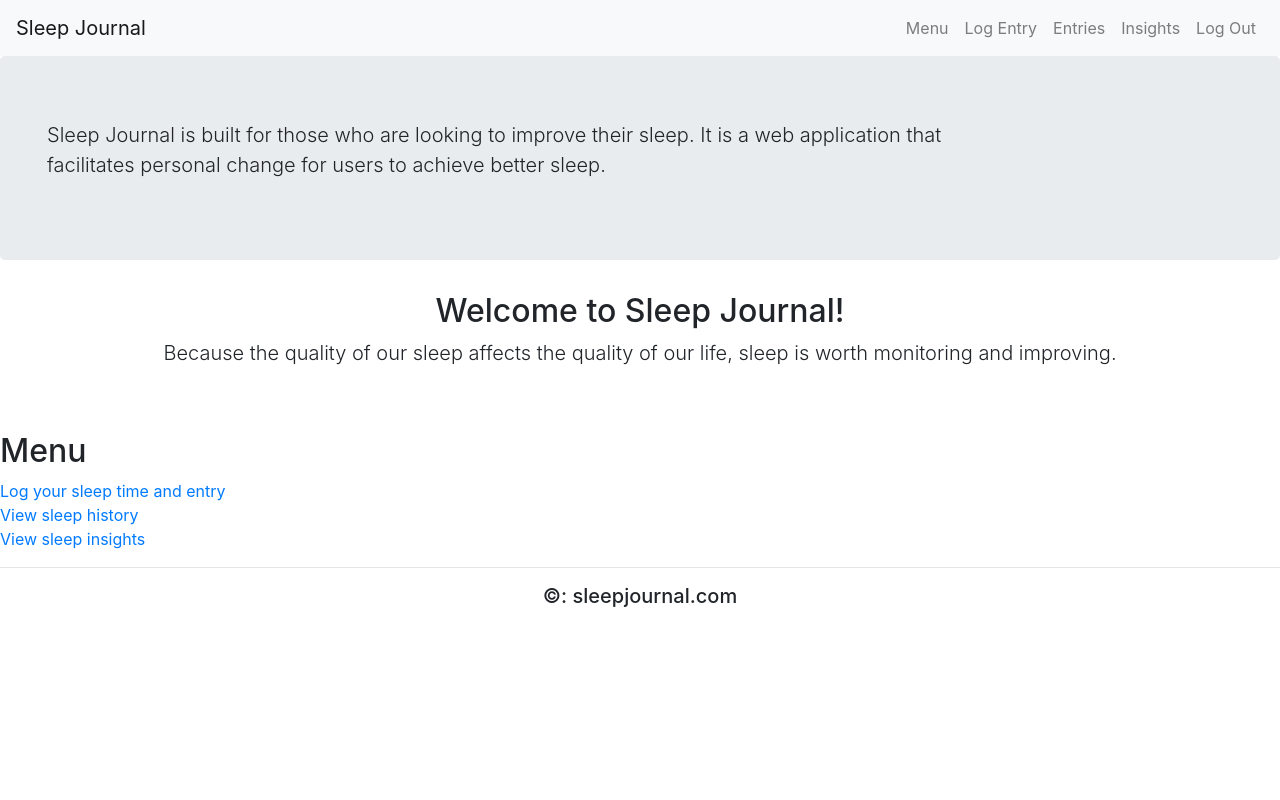
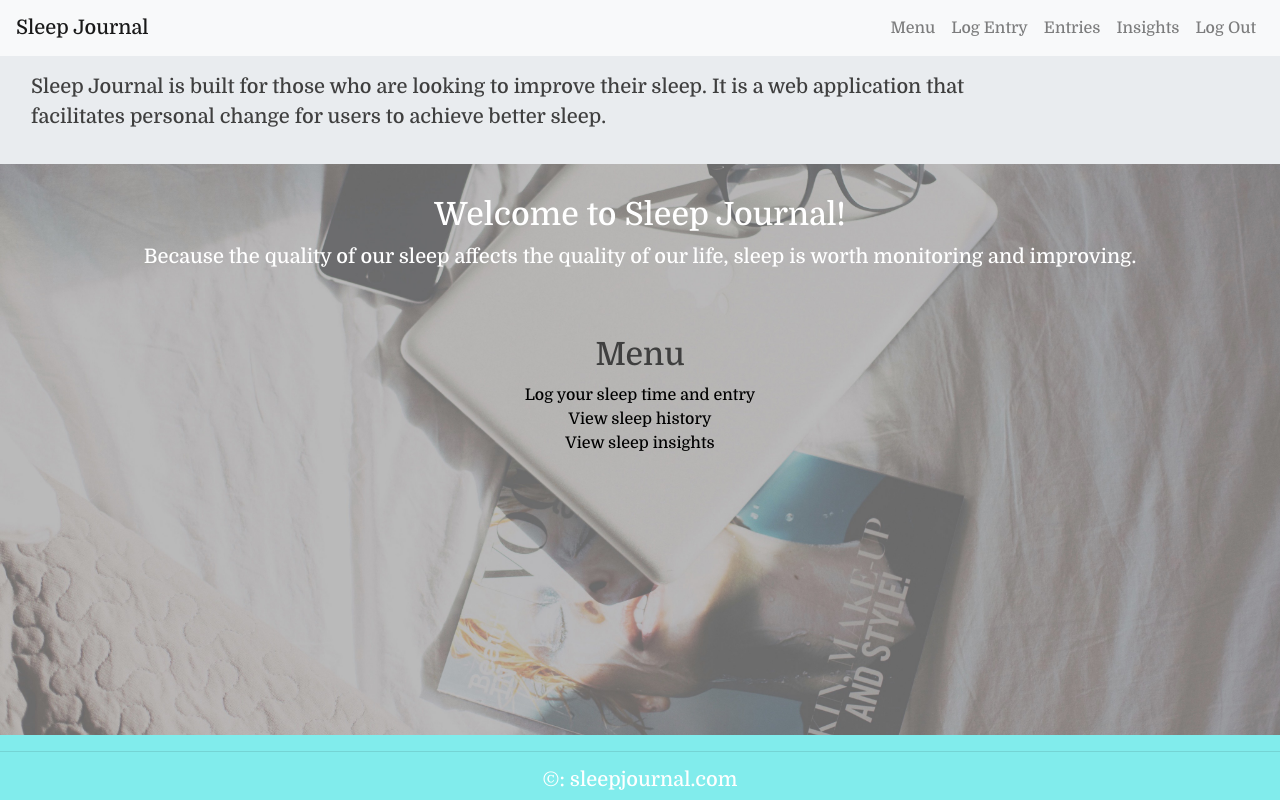
Before and after one commit to alice-yt/hackbright-project, a Flask app: page /menu in a window 1280 px wide. Run offline with Flask 2, Linux system fonts and the light colour scheme; some libraries are stand-ins or nearby versions.

Commit message:
added must updated css file

```diff
--- a/static/css/style.css
+++ b/static/css/style.css
@@ -1,7 +1,65 @@
 /*   Sitewide  */
+
+/* html, body {
+	height: 100%;
+	width: 100%;
+	/* font-family:
+} */
+
+body {
+	background: url(/static/img/bed-and-tech-faded.jpg) no-repeat center center fixed;
+	-webkit-background-size: cover;
+	-moz-background-size: cover;
+	-o-background-size: cover;
+	background-size: cover;
+	color: #ffffff;
+	/* font-family: 'Noto Sans KR', sans-serif; */
+	font-family: 'Domine', serif;
+}
 
 .navbar {
 	background-color: #32dbae;
 	color: white;
 	border-radius: 0px;
 }
+
+.jumbotron {
+	padding: 1rem;
+	border-radius: 0;
+	color: #3f3f3f;
+}
+
+/* .padding {
+	padding-bottom: 2rem;
+} */
+
+footer {
+	background-color: #81ececff;
+	color: #ffffff;
+	position: fixed;
+    bottom: 0;
+    width: 100%;  /* required because fixed position */
+}
+
+
+/*   Menu page  */
+.menu {
+	text-align: center;
+	color: #3f3f3f
+}
+
+.line-wipe {
+	color: #000000
+}
+
+
+/* Form page */
+#mainform {
+	padding: 3rem;
+}
+
+
+/* Login */
+#login-form {
+	padding: 3rem;
+}
```
